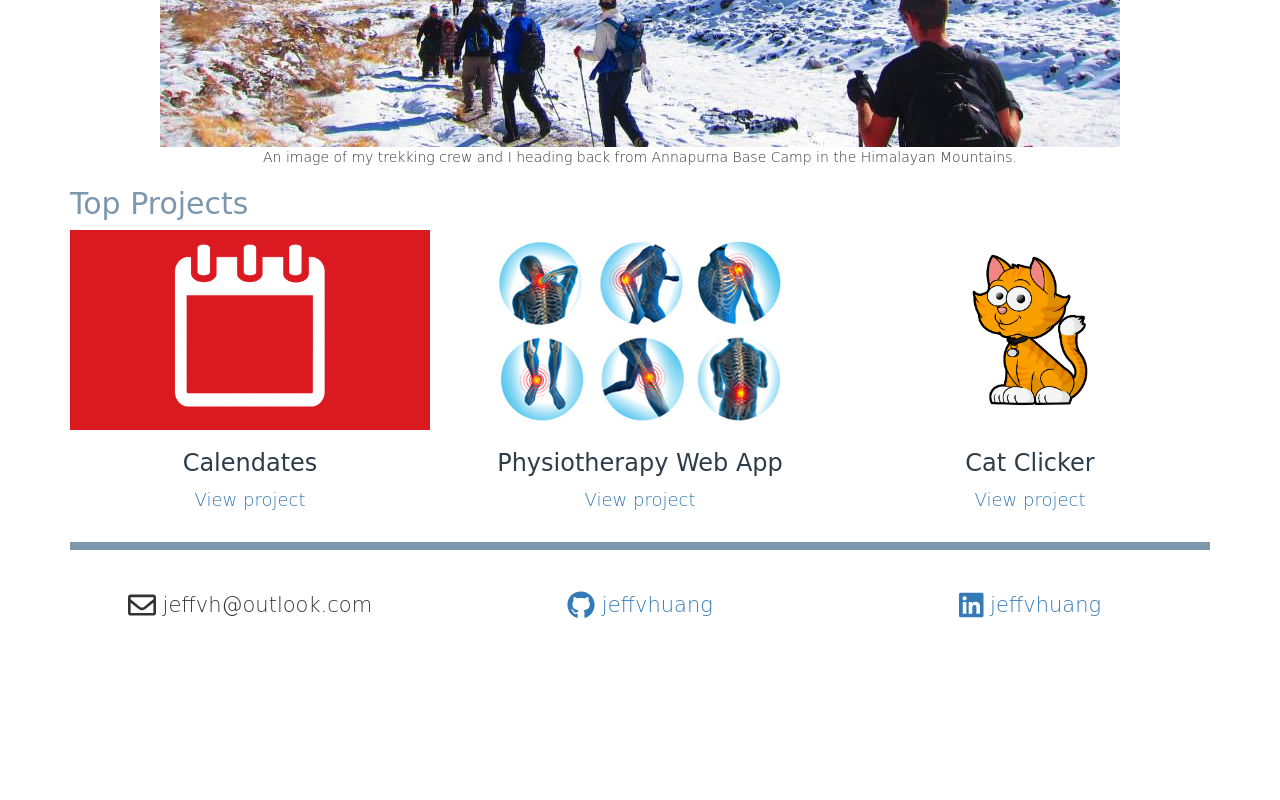
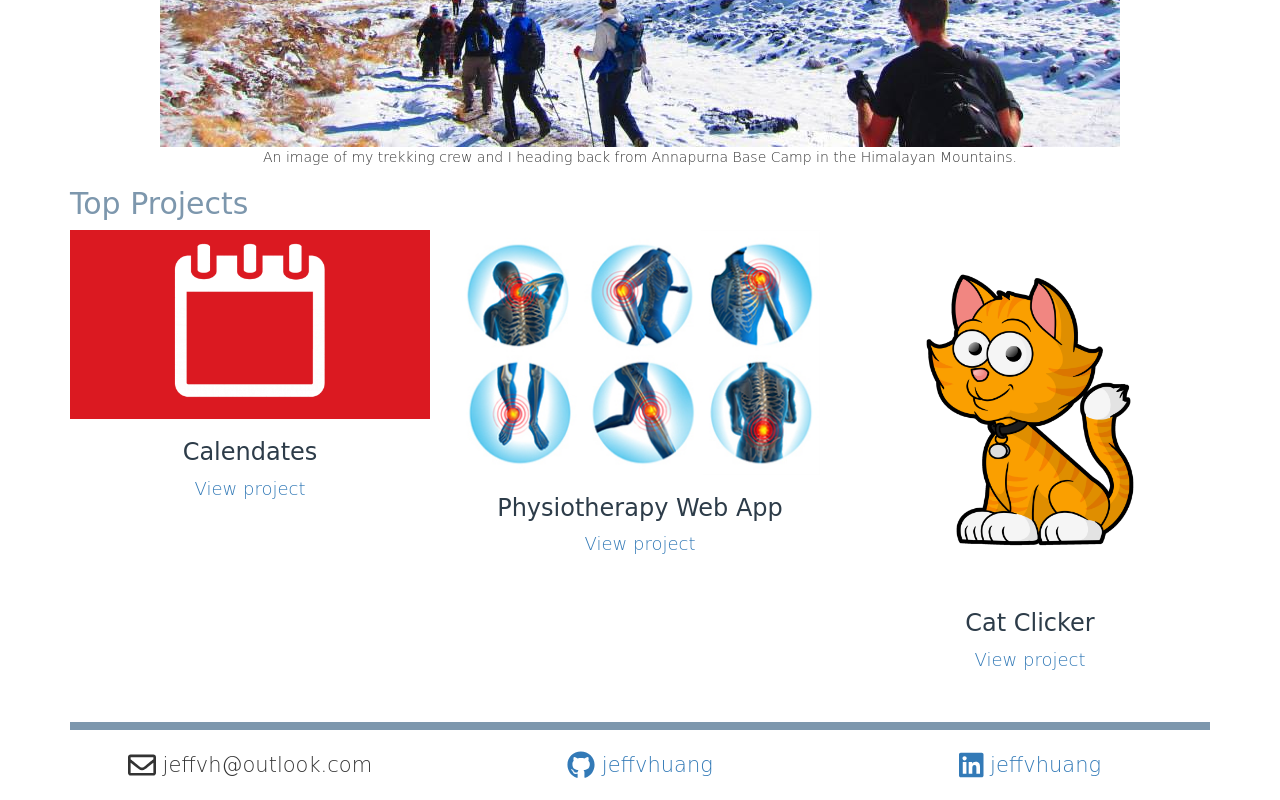
Before and after one commit to jeff-v-h/portfolio, a plain HTML site: page index.html in a window 1280 px wide. Shown: the part 936-1736 px from the top of the page. Before the commit the page ends 1596 px from the top, so only its background shows below. Drawn offline with Linux system fonts and the light colour scheme; a web font is replaced by a local one.

Commit message:
Remove height of img-projects to be image responsive. Improve HTML semantics further.

```diff
--- a/css/style.css
+++ b/css/style.css
@@ -58,7 +58,7 @@ h2 {
 
 .img-project {
 	margin: 0 auto;
-	height: 200px;
+	height: auto;
 }
 
 footer {
--- a/index.html
+++ b/index.html
@@ -9,7 +9,7 @@
 		<link rel="stylesheet" href="css/style.css">
 	</head>
 	<body>
-		<section class="container">
+		<header class="container">
 			<div class="row">
 				<div class="col-md-2">
 					<img src="images/udacity_mark.png" class="img-responsive center-block logo" alt="Udacity logo">
@@ -24,12 +24,12 @@
 					<hr>
 				</div>
 			</div>
-		</section>
-		<section class="container">
+		</header>
+		<main class="container">
 			<div class="row" >
-				<header class="col-md-12">
+				<div class="col-md-12">
 					<h2>Personal Profile</h2>
-				</header>
+				</div>
 			</div>
 			<div class="row">
 				<p class="col-md-12">I am a University of Sydney alumnus with 4 years of experience as a musculoskeletal and sports physiotherapist. I am currently continuing to refine and improve my skills in web development. Some of my current technical skills include HTML5, CSS3, JavaScript, jQuery, Python, Flask, SQLite, PostgreSQL and Git. Enjoy the image below as a small representation of myself. Some of my projects are shown below.</p>
@@ -40,12 +40,10 @@
 					<figcaption class="text-center">An image of my trekking crew and I heading back from Annapurna Base Camp in the Himalayan Mountains.</figcaption>
 				</figure>
 			</div>
-		</section>
-		<section class="container">
 			<div class="row">
-				<header class="col-md-12">
+				<div class="col-md-12">
 					<h2>Top Projects</h2>
-				</header>
+				</div>
 			</div>
 			<div class="row text-center">
 				<article class="col-xs-12 col-sm-4 col-md-4">
@@ -66,14 +64,14 @@
 					<p><a target="_blank" href="https://github.com/jeffvhuang/cat-clicker">View project</a></p>
 				</article>
 			</div>
-		</section>
-		<section class="container">
+		</main>
+		<footer class="container">
 			<div class="row">
 				<div class="col-md-12 grey">
 					<hr>
 				</div>
 			</div>
-			<footer class="row text-center">
+			<div class="row text-center">
 				<div class="col-md-4">
 					<i class="far fa-envelope fa-lg"></i> jeffvh@outlook.com
 				</div>
@@ -83,8 +81,8 @@
 				<div class="col-md-4">
 					<a target="_blank" href="https://www.linkedin.com/in/jeffvhuang/"><i class="fab fa-linkedin fa-lg"></i> jeffvhuang</a>
 				</div>
-			</footer>
-		</section>
+			</div>
+		</footer>
 
 		<!-- Modal -->
 		<div class="modal fade" id="project1" tabindex="-1" role="dialog" aria-labelledby="calendates-modal-title" aria-hidden="true">
```
